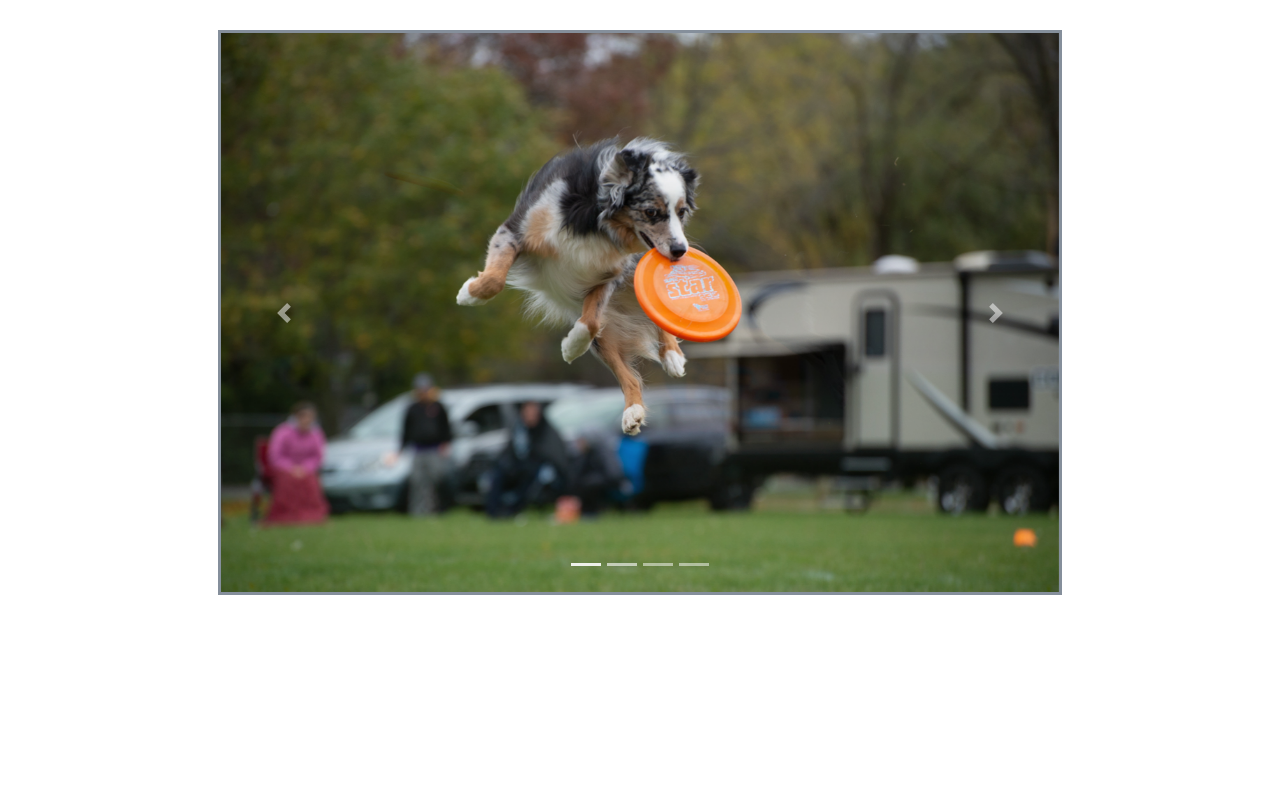
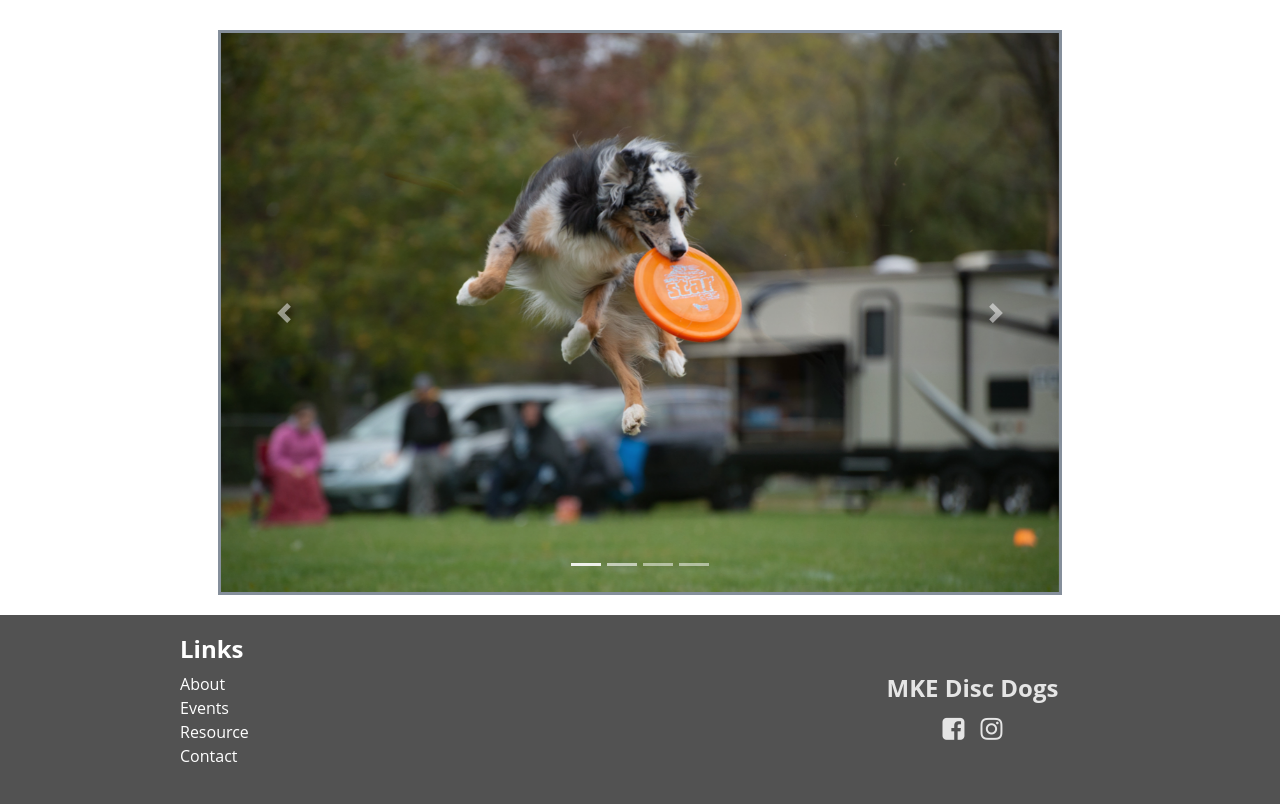
Before and after one commit to BraveLittleTodoList/mkediscdogs, a website: page home.html in a window 1280 px wide. Shown: the part 604-1408 px from the top of the page. Before the commit the page ends 1199 px from the top, so only its background shows below. Drawn offline with nearby package versions, Linux system fonts and the light colour scheme.

Commit message:
Site Footer

```diff
--- a/css/style.css
+++ b/css/style.css
@@ -16,3 +16,14 @@ body {
 .carousel {
 	border: solid #858f9b;
 }
+
+.site-footer {
+    padding: 20px 0;
+    margin-top: 20px;
+    background-color: #525252;
+    color: #e5e5e5;
+}
+
+.site-footer i {
+    color: #e5e5e5;
+}
--- a/home.html
+++ b/home.html
@@ -9,6 +9,8 @@
     <link rel="stylesheet" href="node_modules/bootstrap/dist/css/bootstrap.min.css" />
 
     <!--CSS-->
+    <link rel="stylesheet" href="node_modules/font-awesome/css/font-awesome.min.css" />
+    <link rel="stylesheet" href="node_modules/bootstrap-social/bootstrap-social.css" />
     <link rel="stylesheet" href="css/style.css">
 
 </head>
@@ -86,6 +88,27 @@
         </div>
     </div>
 
+    <!--Footer-->
+    <footer class="site-footer">
+        <div class="container">
+            <div class="row row-content align-items-center">
+                <div class="col-6 offset-1 d-none d-sm-block text-white">
+                    <h4><strong>Links</strong></h4>
+                    <ul class="list-unstyled">
+                        <li><a href="#" class="text-white">About</a></li>
+                        <li><a href="#" class="text-white">Events</a></li>
+                        <li><a href="#" class="text-white">Resource</a></li>
+                        <li><a href="#" class="text-white">Contact</a></li>
+                    </ul>
+                </div>
+                <div class="col text-center">
+                    <h4><strong>MKE Disc Dogs</strong></h4>
+                    <a class="btn btn-social-icon" href="http://facebook.com/mkediscdogs" target="_blank"><i class="fa fa-facebook-square"></i></a>
+                    <a class="btn btn-social-icon" href="http://instagram.com/mkediscdogs" target="_blank"><i class="fa fa-instagram"></i></i></a>
+                </div>
+            </div>
+        </div>
+    </footer>
 
     <!--Bootstrap Scripts-->
     <script src="node_modules/jquery/dist/jquery.slim.min.js"></script>
```
